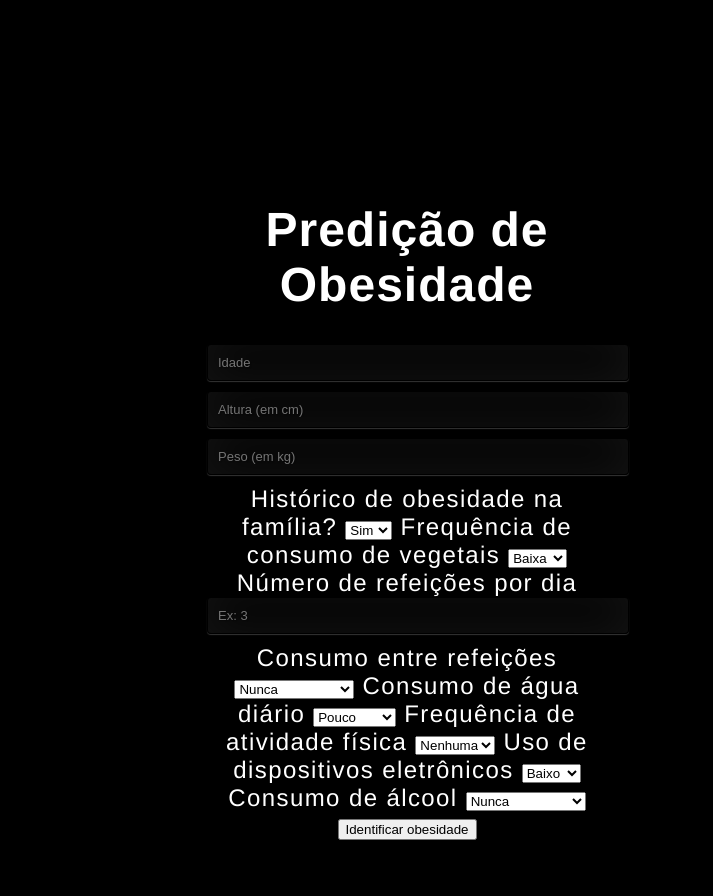
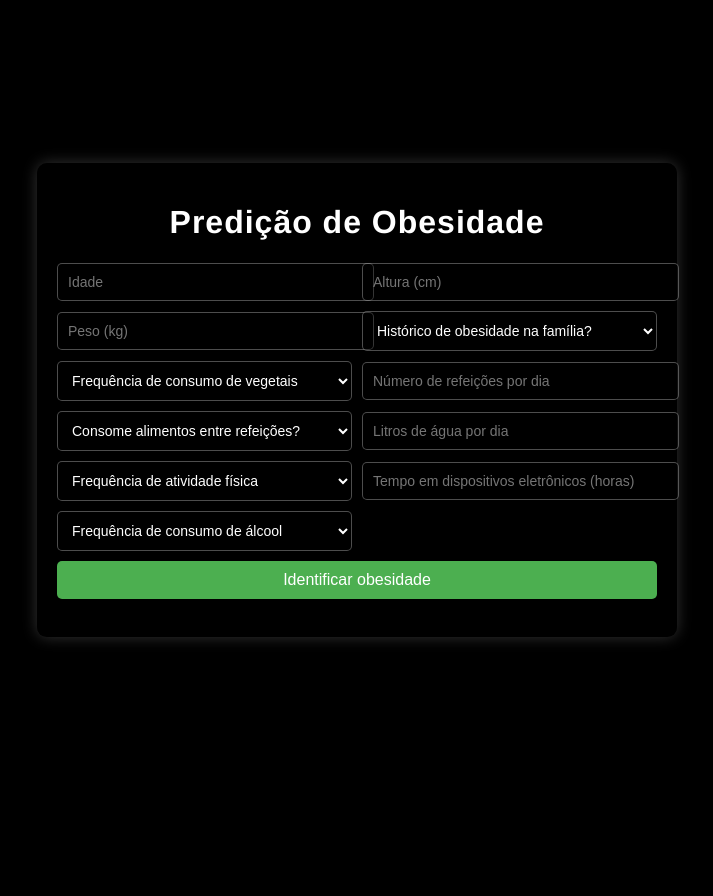
Before and after one commit to LuizHenriqueSilverio/Inteligencia-Artificial-I, a Flask app: page / in a window 1280 px wide. Shown: the whole page, without its empty margins (283-996 px from the left). After the commit the page ends 642 px from the top, so only its background shows below. Run offline with Flask 3, Linux system fonts and the light colour scheme; parts of the project's set-up code (start-up, migrations or seed data) failed here and were passed over.

Commit message:
CSS e app.py atualizados

```diff
--- a/ProjetoML/app.py
+++ b/ProjetoML/app.py
@@ -6,7 +6,6 @@ import pickle
 app = Flask(__name__)
 CORS(app)
 model = pickle.load(open("model.pkl", "rb"))
-names = pickle.load(open("names.pkl", "rb"))
 
 @app.route("/")
 def home():
@@ -14,15 +13,29 @@ def home():
 
 @app.route("/predict", methods=["POST"])
 def predict():
-    features = [float(x) for x in request.form.values()]
-    final_features = [np.array(features)]
-    pred = model.predict(final_features)
-    output = names[pred[0]]
-    return render_template("index.html", prediction_text="Iris " + output)
+    try:
+        # Captura os valores do formulário e converte para float
+        features = [float(x) for x in request.form.values()]
+        final_features = [np.array(features)]
+
+        # Faz a predição
+        pred = model.predict(final_features)
+        output = pred[0]  # Obtemos o rótulo diretamente
+
+        return render_template("index.html", prediction_text=f"Nível de obesidade previsto: {output}")
+
+    except Exception as e:
+        return render_template("index.html", prediction_text=f"Erro na predição: {str(e)}")
 
 @app.route("/api", methods=["POST"])
 def results():
-    data = request.get_json(force=True)
-    pred = model.predict([np.array(list(data.values()))])
-    output = names[pred[0]]
-    return jsonify(output)
+    try:
+        data = request.get_json(force=True)
+        pred = model.predict([np.array(list(data.values()))])
+        output = pred[0]
+        return jsonify({"obesity_level": output})
+    except Exception as e:
+        return jsonify({"error": str(e)})
+
+if __name__ == "__main__":
+    app.run(debug=True)
--- a/ProjetoML/modelo.py
+++ b/ProjetoML/modelo.py
@@ -14,7 +14,7 @@ from sklearn.ensemble import RandomForestClassifier
 from sklearn.preprocessing import LabelEncoder
 
 # Carregar os dados
-data = pd.read_csv('/content/drive/MyDrive/Colab Notebooks/Inteligência Artificial I/Atividade 6/Obesity prediction.csv')
+data = pd.read_csv('Obesity prediction.csv')
 
 # Verificar valores ausentes
 print("Valores ausentes por coluna:")
--- a/ProjetoML/static/css/style.css
+++ b/ProjetoML/static/css/style.css
@@ -1,55 +1,65 @@
 @import url(https://fonts.googleapis.com/css?family=Open+Sans);
 
-html {
+html, body {
   width: 100%;
   height: 100%;
-  overflow: hidden;
+  font-family: "Helvetica", sans-serif;
+  background: blue;
+  color: #fff;
+  text-align: center;
+  margin: 0;
+  padding: 0;
 }
 
 h1 {
   color: #fff;
   text-shadow: 0 0 10px rgba(0, 0, 0, 0.3);
   letter-spacing: 1px;
-  text-align: center;
-}
-
-body {
-  width: 100%;
-  height: 100%;
-  font-family: "Helvetica";
-  background: blue;
-  color: #fff;
-  font-size: 24px;
-  text-align: center;
-  letter-spacing: 1.4px;
 }
 
 .login {
   position: absolute;
-  top: 40%;
+  top: 50%;
   left: 50%;
-  margin: -150px 0 0 -150px;
-  width: 400px;
-  height: 400px;
+  transform: translate(-50%, -50%);
+  width: 80%;
+  max-width: 600px;
+  padding: 20px;
+  background: rgba(0, 0, 0, 0.5);
+  border-radius: 10px;
+  box-shadow: 0 0 15px rgba(255, 255, 255, 0.2);
 }
 
-input {
+form {
+  display: grid;
+  grid-template-columns: repeat(2, 1fr);
+  gap: 10px;
+  align-items: center;
+}
+
+input, select {
   width: 100%;
-  margin-bottom: 10px;
+  padding: 10px;
   background: rgba(0, 0, 0, 0.3);
-  border: none;
-  outline: none;
-  padding: 10px;
-  font-size: 13px;
+  border: 1px solid rgba(255, 255, 255, 0.3);
+  border-radius: 5px;
+  font-size: 14px;
   color: #fff;
   text-shadow: 1px 1px 1px rgba(0, 0, 0, 0.3);
-  border: 1px solid rgba(0, 0, 0, 0.3);
-  border-radius: 4px;
-  box-shadow: inset 0 -5px 45px rgba(100, 100, 100, 0.2),
-    0 1px 1px rgba(255, 255, 255, 0.2);
-  -webkit-transition: box-shadow 0.5s ease;
-  -moz-transition: box-shadow 0.5s ease;
-  -o-transition: box-shadow 0.5s ease;
-  -ms-transition: box-shadow 0.5s ease;
-  transition: box-shadow 0.5s ease;
 }
+
+button {
+  grid-column: span 2;
+  padding: 10px;
+  font-size: 16px;
+  background: #4CAF50;
+  border: none;
+  color: white;
+  border-radius: 5px;
+  cursor: pointer;
+  transition: 0.3s;
+}
+
+button:hover {
+  background: #45a049;
+}
--- a/ProjetoML/templates/index.html
+++ b/ProjetoML/templates/index.html
@@ -15,69 +15,57 @@
  <div class="login">
 	<h1>Predição de Obesidade</h1>
 
-    <form action="{{ url_for('predict')}}" method="post">
-      <input type="text" name="age" placeholder="Idade" required="required" />
-      <input type="text" name="height" placeholder="Altura (em cm)" required="required" />
-      <input type="text" name="weight" placeholder="Peso (em kg)" required="required" />
+    <form action="{{ url_for('predict') }}" method="post">
+      <input type="text" name="age" placeholder="Idade" required>
+      <input type="text" name="height" placeholder="Altura (cm)" required>
+      <input type="text" name="weight" placeholder="Peso (kg)" required>
 
-      <label for="family_history">Histórico de obesidade na família?</label>
-      <select name="family_history">
-        <option value="yes">Sim</option>
-        <option value="no">Não</option>
+      <select name="family_history" required>
+        <option value="" disabled selected>Histórico de obesidade na família?</option>
+        <option value="1">Sim</option>
+        <option value="0">Não</option>
       </select>
 
-      <label for="fcvc">Frequência de consumo de vegetais</label>
-      <select name="fcvc">
+      <select name="fcvc" required>
+        <option value="" disabled selected>Frequência de consumo de vegetais</option>
         <option value="1">Baixa</option>
         <option value="2">Média</option>
         <option value="3">Alta</option>
       </select>
 
-      <label for="ncp">Número de refeições por dia</label>
-      <input type="text" name="ncp" placeholder="Ex: 3" required="required" />
+      <input type="text" name="ncp" placeholder="Número de refeições por dia" required>
 
-      <label for="caec">Consumo entre refeições</label>
-      <select name="caec">
-        <option value="0">Nunca</option>
-        <option value="1">Às vezes</option>
-        <option value="2">Frequentemente</option>
+      <select name="caec" required>
+        <option value="" disabled selected>Consome alimentos entre refeições?</option>
+        <option value="1">Nunca</option>
+        <option value="2">Às vezes</option>
+        <option value="3">Frequentemente</option>
       </select>
 
-      <label for="ch2o">Consumo de água diário</label>
-      <select name="ch2o">
-        <option value="1">Pouco</option>
-        <option value="2">Moderado</option>
-        <option value="3">Alto</option>
+      <input type="text" name="ch2o" placeholder="Litros de água por dia" required>
+
+      <select name="faf" required>
+        <option value="" disabled selected>Frequência de atividade física</option>
+        <option value="1">Nenhuma</option>
+        <option value="2">Baixa</option>
+        <option value="3">Média</option>
+        <option value="4">Alta</option>
       </select>
 
-      <label for="faf">Frequência de atividade física</label>
-      <select name="faf">
-        <option value="0">Nenhuma</option>
-        <option value="1">Baixa</option>
-        <option value="2">Média</option>
-        <option value="3">Alta</option>
+      <input type="text" name="tue" placeholder="Tempo em dispositivos eletrônicos (horas)" required>
+
+      <select name="calc" required>
+        <option value="" disabled selected>Frequência de consumo de álcool</option>
+        <option value="1">Nunca</option>
+        <option value="2">Às vezes</option>
+        <option value="3">Frequentemente</option>
       </select>
 
-      <label for="tue">Uso de dispositivos eletrônicos</label>
-      <select name="tue">
-        <option value="1">Baixo</option>
-        <option value="2">Médio</option>
-        <option value="3">Alto</option>
-      </select>
-
-      <label for="calc">Consumo de álcool</label>
-      <select name="calc">
-        <option value="0">Nunca</option>
-        <option value="1">Às vezes</option>
-        <option value="2">Frequentemente</option>
-      </select>
-
-      <button type="submit" class="btn btn-primary btn-block btn-large">Identificar obesidade</button>
+      <button type="submit">Identificar obesidade</button>
     </form>
 
-    <br><br>
+    <br>
     {{ prediction_text }}
-
  </div>
 
 
```
